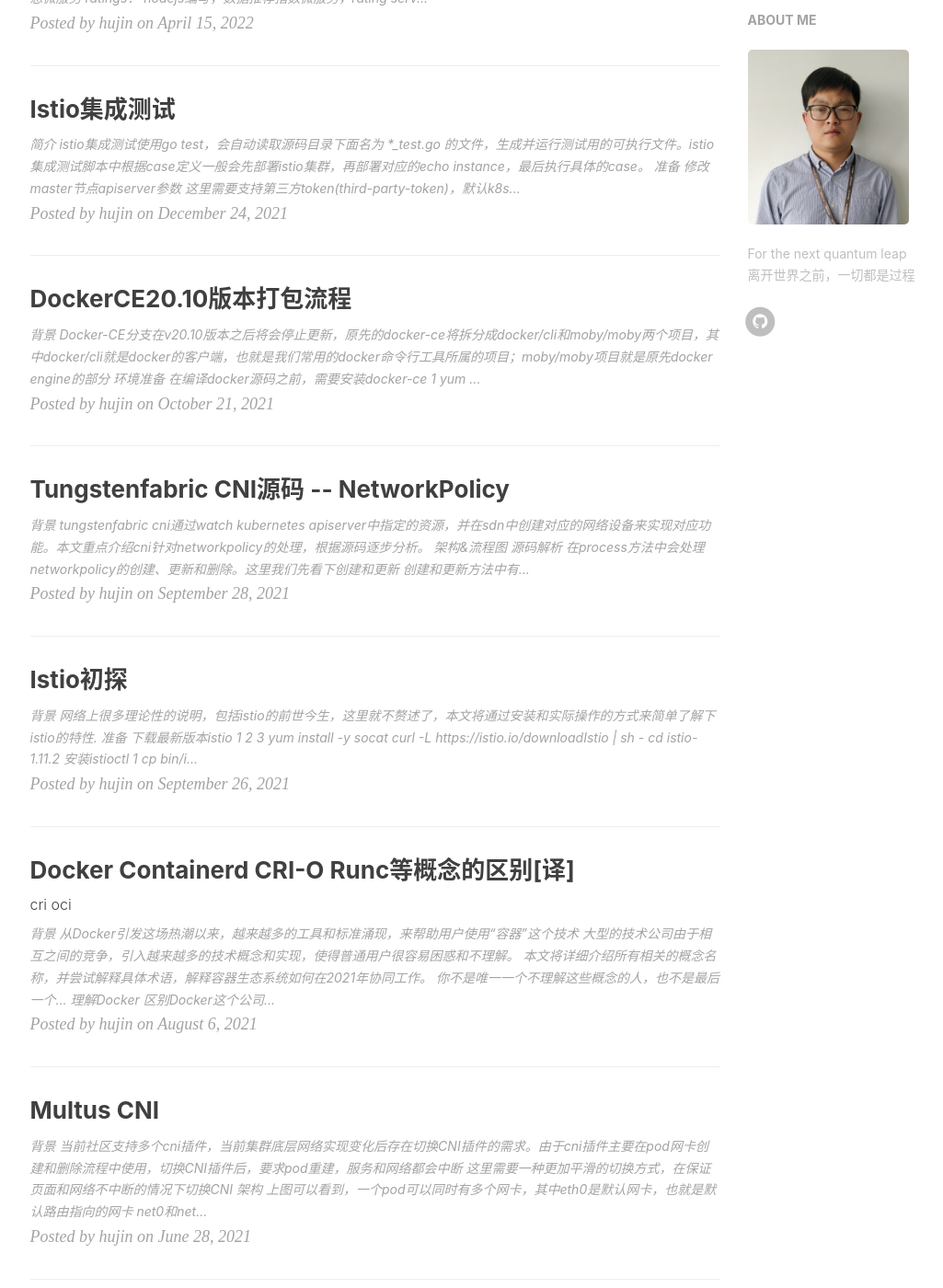
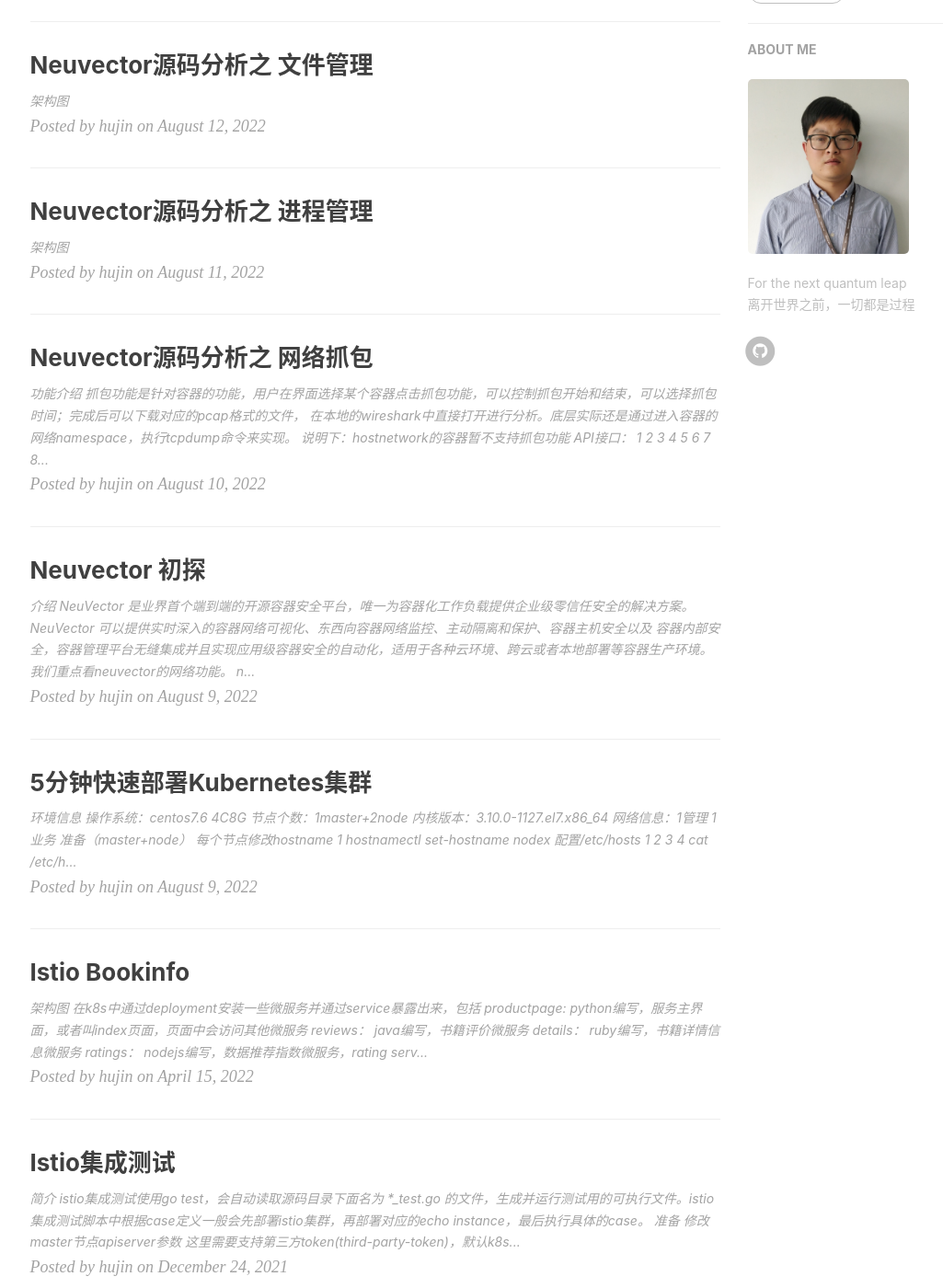
Before and after one commit to smallcoderhujin/blog, a Jekyll site: the page built from index.html, in a window 1280 px wide and 1400 px high, scrolled down 573 px. Shown: the whole window at 92% size, without its empty margins (135-1160 px from the left). Built offline with Jekyll 4.4.1, drawn with Linux system fonts in a browser that asks for light colours; nearby versions of some CDN libraries; the list of posts is cut into pages by our own code; comment, search, counter and statistics services are not loaded; part of the change alters nothing that is shown; some of the changed text lies outside the part shown.

Commit message:
add blog: neuvector

```diff
--- /dev/null
+++ b/_posts/kubernetes/2022-08-09-k8s-deploy.md
@@ -0,0 +1,168 @@
+---
+title: "5分钟快速部署Kubernetes集群"
+subtitle: ""
+layout: post
+author: "hujin"
+header-style: text
+tags:
+  - kubernetes
+  - 部署
+  - kubeadm
+
+---
+
+## 环境信息
+
+- 操作系统：centos7.6 4C8G
+- 节点个数：1*master+2*node
+- 内核版本：3.10.0-1127.el7.x86_64
+- 网络信息：1*管理 1*业务
+
+## 准备（master+node）
+
+每个节点修改hostname
+
+    hostnamectl set-hostname nodex
+
+配置/etc/hosts
+
+    cat /etc/hosts
+    179.20.23.30 node1
+    179.20.23.31 node2
+    179.20.23.32 node3
+
+配置免密登录
+
+    ssh-keygen
+    ssh-copy-id node1
+    ssh-copy-id node2
+    ssh-copy-id node3
+
+同步hosts文件
+
+    scp /etc/hosts node2:/etc
+    scp /etc/hosts node3:/etc
+
+配置内核参数
+
+    vi /etc/sysctl.conf
+    net.ipv4.conf.all.forwarding=1
+    net.bridge.bridge-nf-call-iptables = 1
+    net.bridge.bridge-nf-call-arptables = 1
+    net.ipv4.conf.default.rp_filter = 0
+    net.ipv4.conf.all.rp_filter = 0
+    net.ipv4.conf.default.send_redirects = 0
+
+    sysctl -p
+
+关闭防火墙
+
+    systemctl stop firewalld
+    systemctl disable firewalld
+    setenforce 0
+
+    vi /etc/selinux/config
+    SELINUX=disabled
+
+关闭swap
+
+    swapoff -a
+    vi /etc/sysctl.d/k8s.conf 添加下面一行：
+    vm.swappiness=0
+
+安装docker-ce
+
+    yum install -y yum-utils device-mapper-persistent-data lvm2 wget
+    wget -O /etc/yum.repos.d/docker-ce.repo https://download.docker.com/linux/centos/docker-ce.repo
+    sudo sed -i 's+download.docker.com+mirrors.tuna.tsinghua.edu.cn/docker-ce+' /etc/yum.repos.d/docker-ce.repo
+    yum install docker-ce -y
+
+安装kubectl kubeadm kubelet(版本自定义)
+
+    cat <<EOF > /etc/yum.repos.d/kubernetes.repo
+    [kubernetes]
+    name=Kubernetes
+    baseurl=http://mirrors.aliyun.com/kubernetes/yum/repos/kubernetes-el7-x86_64
+    enabled=1
+    gpgcheck=0
+    repo_gpgcheck=0
+    EOF
+
+    yum install kubelet-1.18.15 kubeadm-1.18.15 kubectl-1.18.15 -y
+    systemctl enable kubelet && sudo systemctl start kubelet
+
+预下载镜像（master节点即可）
+
+    kubeadm config images list --kubernetes-version=v1.18.15
+
+    cat images.sh
+    #!/bin/bash
+    images=(kube-proxy:v1.18.15 kube-scheduler:v1.18.15 kube-controller-manager:v1.18.15 kube-apiserver:v1.18.15 etcd:3.4.3-0 pause:3.2 coredns:1.6.7)
+    for imageName in ${images[@]} ; do
+    docker pull harbor.archeros.cn/huayun-kubernetes/amd64/$imageName
+    docker tag harbor.archeros.cn/huayun-kubernetes/amd64/$imageName k8s.gcr.io/$imageName
+    docker rmi harbor.archeros.cn/huayun-kubernetes/amd64/$imageName
+    done
+
+## 部署master节点
+
+创建配置文件
+
+    vi kubeadm.yaml
+    apiVersion: kubeadm.k8s.io/v1beta2
+    kind: InitConfiguration
+    localAPIEndpoint:
+      advertiseAddress: "179.20.23.33"
+      bindPort: 6443
+    nodeRegistration:
+      taints:
+      - effect: PreferNoSchedule
+        key: node-role.kubernetes.io/master
+    ---
+    apiVersion: kubeadm.k8s.io/v1beta2
+    kind: ClusterConfiguration
+    kubernetesVersion: v1.18.15
+    networking:
+      podSubnet: 10.244.0.0/16
+      serviceSubnet: 10.96.0.0/16
+
+> 配置k8s集群master节点的管理ip和端口
+> 配置k8s集群版本
+> 设置pod/service cidr
+
+开始部署
+
+    kubeadm init --config=kubeadm.yaml
+
+post deploy配置
+
+    mkdir -p $HOME/.kube
+    sudo cp -i /etc/kubernetes/admin.conf $HOME/.kube/config
+    sudo chown $(id -u):$(id -g) $HOME/.kube/config
+
+允许master节点作为node节点使用
+
+    kubectl taint node node1 node-role.kubernetes.io/master-
+
+## 部署node节点
+
+在master节点获取token
+
+    kubeadm token list |grep "system:bootstrappers:kubeadm:default-node-token" |awk '{print $1}'
+
+join集群
+
+    kubeadm join --token <mastertoken> --discovery-token-unsafe-skip-ca-verification <k8s_master_ip>:6443
+
+
+## 部署cni
+
+此时k8s集群实际已经可以运行，只是无法创建pod资源，这里我们来部署cni组件，以calico为例
+
+    curl https://docs.projectcalico.org/v3.18/manifests/calico.yaml -O
+    kubectl apply -f calico.yaml
+
+> 这里如果需要管理和业务分离部署，可以修改配置文件指定业务网卡
+
+## 总结
+我们这里的大部分准备操作，可以通过制作模板的方式提高效率，在实际的开发验证或者学习中可以极大节省我们的环境部署时间
--- /dev/null
+++ b/_posts/kubernetes/2022-08-09-neuvector-introduce.md
@@ -0,0 +1,81 @@
+---
+title: "Neuvector 初探"
+subtitle: ""
+layout: post
+author: "hujin"
+header-style: text
+tags:
+  - neuvector
+
+---
+
+## 介绍
+
+![neuvector_arch](/blog/img/neuvector_arch1.png)
+
+NeuVector 是业界首个端到端的开源容器安全平台，唯一为容器化工作负载提供企业级零信任安全的解决方案。
+NeuVector 可以提供实时深入的容器网络可视化、东西向容器网络监控、主动隔离和保护、容器主机安全以及
+容器内部安全，容器管理平台无缝集成并且实现应用级容器安全的自动化，适用于各种云环境、跨云或者本地部署等容器生产环境。
+
+我们重点看neuvector的网络功能。 neuvector的网络架构中分为controller和agent端
+- controller：控制服务，提供api接口，启动并watch consul数据库
+- agent：节点服务，负责监控节点上容器资源，根据用户规则执行响应操作
+
+控制服务在提供统一的接口服务的同时，还运行consul服务，用来提供数据持久化功能，用户在调用neuvector接口后会将数据保存到key/value数据库consul中
+控制服务和agent的通信有两种方式：
+- watch consul:由于每个节点上的agent服务会watch consul的数据变动（类似etcd），其实是watch指定的key；在控制服务往consul中增加新的记录后，
+agent在watch到后根据对应key调用对应的方法处理。
+- grpc：controller在某些功能中会直接通过grpc的方式调用agent，比如容器网络抓包功能
+
+agent服务除了响应controller的grpc调用以外，在启动时会创建一个独立的协程来监听当前节点容器资源的变化，会获取当前节点使用的runtime来调用对应的monitor方法
+runtime支持docker/containerd/crio，支持获取容器的事件包括：
+- start
+- stop
+- delete
+- copyin
+- copyout
+- network create
+- network delete
+- socket error
+
+dp是一个内核模块，在agent中维护，通过socket和agent进行通信，用来具体执行用户的网络规则，对容器网卡的in/out/status流量进行处理，详细的会在网络策略时讲
+
+后面会重点从源码角度对neuvector的网络抓包、进程管理、文件管理和网络策略进行分析
+
+## 部署
+
+这里我们通过helm快速部署
+
+安装helm
+
+    curl -fsSL -o get_helm.sh     https://raw.githubusercontent.com/helm/helm/main/scripts/get-helm-3
+    chmod 700 get_helm.sh
+    ./get_helm.sh
+
+添加repo
+
+    helm repo add neuvector https://neuvector.github.io/neuvector-helm/
+    helm search repo neuvector/core
+
+开始部署
+
+    kubectl create namespace neuvector
+    kubectl create serviceaccount neuvector -n neuvector
+
+    helm install neuvector --namespace neuvector neuvector/core  \
+    --set registry=harbor.archeros.cn/dev  --set tag=5.0.1 \
+    --set=controller.image.repository=neuvector/controller \
+    --set=enforcer.image.repository=neuvector/enforcer \
+    --set manager.image.repository=neuvector/manager \
+    --set cve.scanner.image.repository=neuvector/scanner \
+    --set cve.updater.image.repository=neuvector/updater
+
+访问webui
+
+    [root@node1 ~]# kubectl get svc -n neuvector  |grep webui
+    neuvector-service-webui           NodePort    10.68.204.173   <none>        8443:30080/TCP                  5d
+
+    浏览器访问： https://<管理ip>:30080
+    默认用户密码都是: admin
+
+后面我们将从源码级别来逐个分析neuvector的网络功能
--- /dev/null
+++ b/_posts/kubernetes/2022-08-10-neuvector-tcpdump.md
@@ -0,0 +1,175 @@
+---
+title: "Neuvector源码分析之 网络抓包"
+subtitle: ""
+layout: post
+author: "hujin"
+header-style: text
+tags:
+  - istio
+  - bookinfo
+
+---
+
+
+## 功能介绍
+
+![neuvector_pcap](/blog/img/neuvector_tcpdump.png)
+
+抓包功能是针对容器的功能，用户在界面选择某个容器点击抓包功能，可以控制抓包开始和结束，可以选择抓包时间；完成后可以下载对应的pcap格式的文件，
+在本地的wireshark中直接打开进行分析。底层实际还是通过进入容器的网络namespace，执行tcpdump命令来实现。
+
+说明下：hostnetwork的容器暂不支持抓包功能
+
+API接口：
+
+    neuvector\controller\rest\rest.go:1517
+
+    r.GET("/v1/sniffer", handlerSnifferList)
+	r.GET("/v1/sniffer/:id", handlerSnifferShow)
+	r.POST("/v1/sniffer", handlerSnifferStart)
+	r.PATCH("/v1/sniffer/stop/:id", handlerSnifferStop)
+	r.DELETE("/v1/sniffer/:id", handlerSnifferDelete)
+	r.GET("/v1/sniffer/:id/pcap", handlerSnifferGetFile)
+
+这里我们重点看下创建，也就是handlerSnifferStart的代码流程：
+
+    func handlerSnifferStart(w http.ResponseWriter, r *http.Request, ps httprouter.Params) {
+      ...
+      # 从request中获取对应的参数，这里是workloadid，也就是对应的pause容器的container id
+      query := restParseQuery(r)
+
+      # 获取容器id参数，并根据容器id获取对应的agentid
+      agentID, wlID, err := getAgentWorkloadFromFilter(query.filters, acc)
+      if err != nil {
+          restRespNotFoundLogAccessDenied(w, login, err)
+          return
+      }
+
+      // Check if we can config workload
+      wl, err := cacher.GetWorkloadBrief(wlID, "", acc)
+      if wl == nil {
+          restRespNotFoundLogAccessDenied(w, login, err)
+          return
+      } else if !acc.Authorize(&share.CLUSSnifferDummy{WorkloadDomain: wl.Domain}, nil) {
+          restRespAccessDenied(w, login)
+          return
+      }
+      ...
+
+      args := proc.Sniffer
+      req := &share.CLUSSnifferRequest{WorkloadID: wlID, Cmd: share.SnifferCmd_StartSniffer}
+      ...
+
+      res, err := rpc.SnifferCmd(agentID, req)
+      ...
+      restRespSuccess(w, r, &resp, acc, login, &proc, "Start sniffer")
+    }
+
+- 代码会从request中获取需要抓包的容器id
+- getAgentWorkloadFromFilter中获取容器id并查询对应的agent id
+- GetWorkloadBrief 获取指定容器的详细信息，并校验容器是否允许抓包
+- SnifferCmd 通过grpc调用对应agent的抓包接口，这里会提前配置一些抓包的参数，包括文件名称、文件大小（默认2M）、抓包时间等等
+
+我们在agent中查看对应的调用接口SnifferCmd，文件位置：neuvector\agent\service.go:830
+
+    func (rs *RPCService) SnifferCmd(ctx context.Context, req *share.CLUSSnifferRequest) (*share.CLUSSnifferResponse, error) {
+        if req.Cmd == share.SnifferCmd_StartSniffer {
+            id, err := startSniffer(req)
+            return &share.CLUSSnifferResponse{ID: id}, err
+        } else if req.Cmd == share.SnifferCmd_StopSniffer {
+            return &share.CLUSSnifferResponse{}, stopSniffer(req.ID)
+        } else if req.Cmd == share.SnifferCmd_RemoveSniffer {
+            return &share.CLUSSnifferResponse{}, removeSniffer(req.ID)
+        }
+        return &share.CLUSSnifferResponse{}, grpc.Errorf(codes.InvalidArgument, "Invalid sniffer command")
+    }
+
+继续查看对应的startSniffer方法：
+
+    func startSniffer(info *share.CLUSSnifferRequest) (string, error) {
+        var pid int
+
+        gInfoRLock()
+        c, ok := gInfo.activeContainers[info.WorkloadID]
+        ...
+
+        proc := &procInfo{
+            workload:   info.WorkloadID,
+            fileNumber: uint(info.FileNumber),
+            duration:   uint(info.DurationInSecond),
+        }
+
+        key := generateSnifferID()
+
+        proc.fileName, proc.args = parseArgs(info, key[:share.SnifferIdAgentField])
+        _, err := startSnifferProc(key, proc, pid)
+        if err != nil {
+            return "", grpc.Errorf(codes.Internal, err.Error())
+        } else {
+            return key, nil
+        }
+    }
+
+- 这里根据容器id或者内存中容器对象，这个对象实际是通过独立线程监听节点的runtime维护的信息
+- generateSnifferID 这个是根据agent id生成一个id作为文件名称的一部分
+
+    func parseArgs(info *share.CLUSSnifferRequest, keyname string) (string, []string) {
+        ...
+        filename = defaultPcapDir + keyname + "_"
+        filenumber = fmt.Sprintf("%d", info.FileNumber)
+        filesize = fmt.Sprintf("%d", info.FileSizeInMB)
+        ...
+
+        tcpdumpCmd := []string{"-i", "any", "-U", "-C"}
+        cmdStr = append(tcpdumpCmd, filesize, "-w", filename, "-W", filenumber)
+        ...
+        return filename, cmdStr
+    }
+
+- parseArgs用来生成完整的文件名称，并准备具体的tcpdump命令，完整的命令类似： tcpdump -i any -U -C 2 -w /var/neuvector/pcap/0a5bdf2c_0
+
+下面就是进入容器的network namespace然后执行tcpdump命令
+
+    func startSnifferProc(key string, proc *procInfo, pid int) (string, error) {
+        ...
+
+        var script string
+        if proc.duration > 0 {
+            script = fmt.Sprintf("timeout %d ", proc.duration)
+        }
+        script += "tcpdump " + strings.Join(proc.args, " ")
+        log.WithFields(log.Fields{"key": key, "cmd": script}).Debug()
+
+        proc.cmd = exec.Command(system.ExecNSTool, system.NSActRun, "-i", "-n", global.SYS.GetNetNamespacePath(pid))
+        proc.cmd.SysProcAttr = &syscall.SysProcAttr{Setsid: true}
+        proc.cmd.Stderr = &proc.errb
+        stdin, err := proc.cmd.StdinPipe()
+        if err != nil {
+            e := fmt.Errorf("Open nsrun stdin error")
+            log.WithFields(log.Fields{"error": err}).Error(e)
+            return "", e
+        }
+
+        err = proc.cmd.Start()
+        if err != nil {
+            e := fmt.Errorf("Failed to start sniffer")
+            log.WithFields(log.Fields{"error": err}).Error(e)
+            return "", e
+        }
+
+        pgid := proc.cmd.Process.Pid
+        global.SYS.AddToolProcess(pgid, pid, "sniffer", script)
+
+        io.WriteString(stdin, script)
+        stdin.Close()
+
+        ...
+        return status, err
+    }
+
+- 这里就是通过nstool工具进入容器network namespace, 将tcpdump命令作为stdin在namespace中执行
+- 完整的命令类似：echo "tcpdump -i any -U -C 2 -w /var/neuvector/pcap/xxx  -W 5" | ./nstools run -i -n /proc/2271/ns/net
+- nstools这个工具类似nsenter，为了安全工具内部会校验调用方必须是neuvector agent服务，所以一般情况下执行这个命令是会失败的
+- 监听tcpdump进程状态并返回状态信息
+
+其他方法比如stop、下载抓包文件的调用路径是类似的
--- /dev/null
+++ b/_posts/kubernetes/2022-08-11-neuvector-process.md
@@ -0,0 +1,14 @@
+---
+title: "Neuvector源码分析之 进程管理"
+subtitle: ""
+layout: post
+author: "hujin"
+header-style: text
+tags:
+  - istio
+  - bookinfo
+
+---
+
+
+## 架构图
--- /dev/null
+++ b/_posts/kubernetes/2022-08-12-neuvector-file.md
@@ -0,0 +1,14 @@
+---
+title: "Neuvector源码分析之 文件管理"
+subtitle: ""
+layout: post
+author: "hujin"
+header-style: text
+tags:
+  - istio
+  - bookinfo
+
+---
+
+
+## 架构图
--- /dev/null
+++ b/_posts/kubernetes/2022-08-13-neuvector-policy.md
@@ -0,0 +1,14 @@
+---
+title: "Neuvector源码分析之 网络策略"
+subtitle: ""
+layout: post
+author: "hujin"
+header-style: text
+tags:
+  - istio
+  - bookinfo
+
+---
+
+
+## 架构图
```
Also changed, not shown: _posts/kubernetes/2021-09-28-tf-cni-networkpolicy.md (+1 -0 lines), img/neuvector_arch1.png (added), img/neuvector_tcpdump.png (added).
